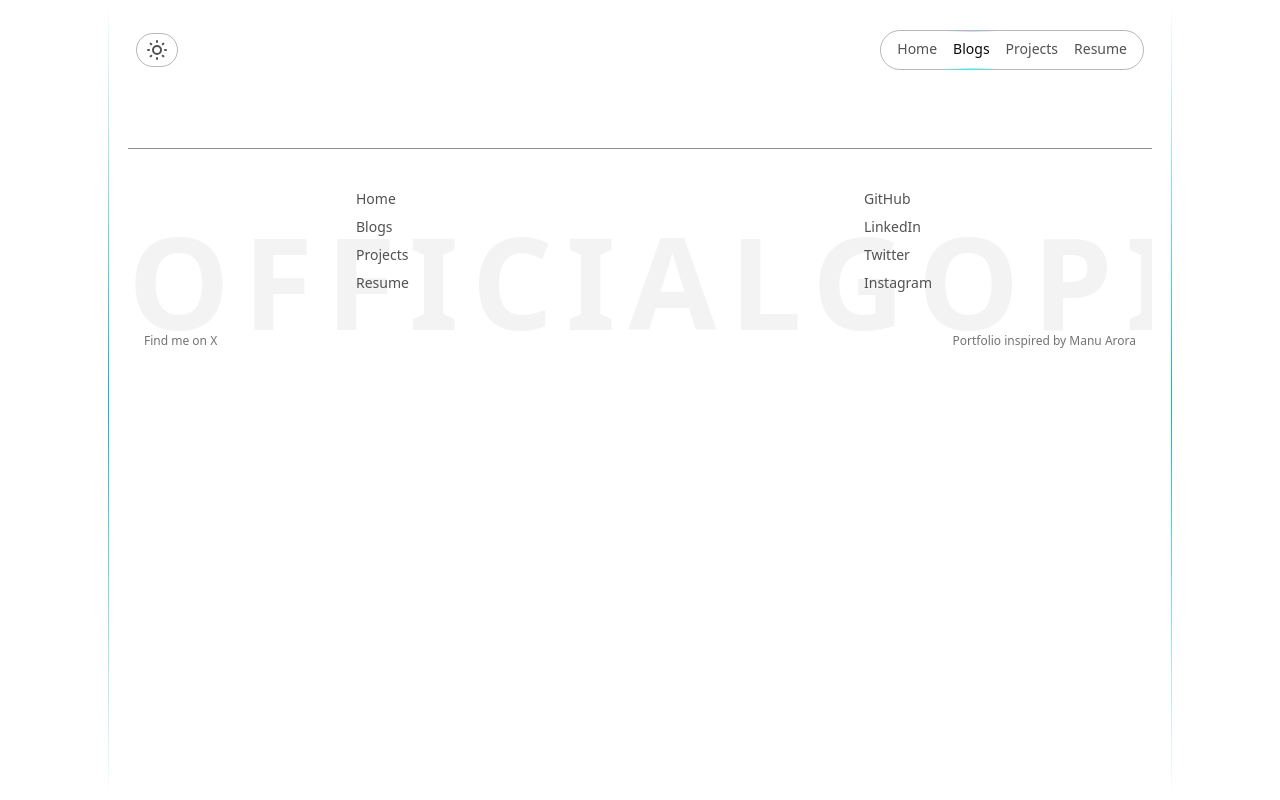
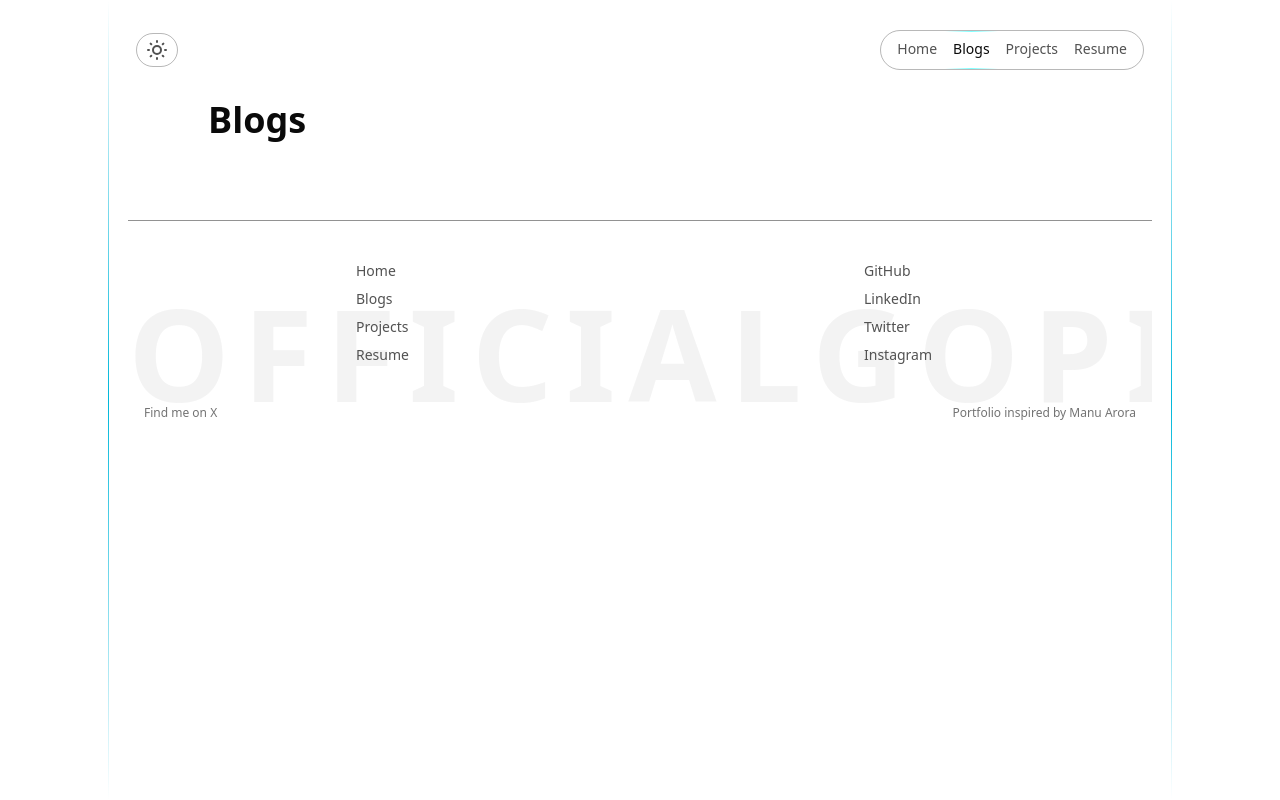
Before and after one commit to officialgopi/officialgopi.xyz, a Next.js app: page /blogs in a window 1280 px wide. Built offline with nearby package versions, Linux system fonts and the light colour scheme.

Commit message:
feat: Add blog pages with basic structure and create blog form

```diff
--- /dev/null
+++ b/src/app/blogs/[slug]/page.tsx
@@ -0,0 +1,7 @@
+import React from "react";
+
+const page = () => {
+  return <div></div>;
+};
+
+export default page;
--- /dev/null
+++ b/src/app/blogs/create-blog/mdx/page.tsx
@@ -0,0 +1,11 @@
+import React from "react";
+
+const page = () => {
+  return (
+    <div className="w-full">
+      <form className="w-[600px] h-[600px] border rounded-md border-neutral-500/50 "></form>
+    </div>
+  );
+};
+
+export default page;
--- a/src/app/blogs/page.tsx
+++ b/src/app/blogs/page.tsx
@@ -1,5 +1,10 @@
 import React from "react";
 
 export default function page() {
-  return <div></div>;
+  return (
+    <section className="flex flex-col w-full">
+      <h1 className="text-4xl font-bold">Blogs</h1>
+      <div className="flex flex-col w-full p-4"></div>
+    </section>
+  );
 }
```
